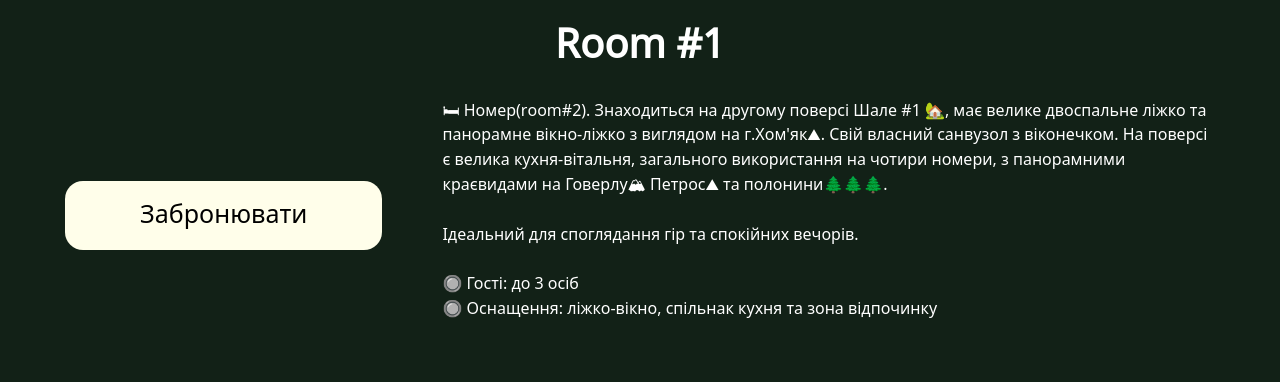
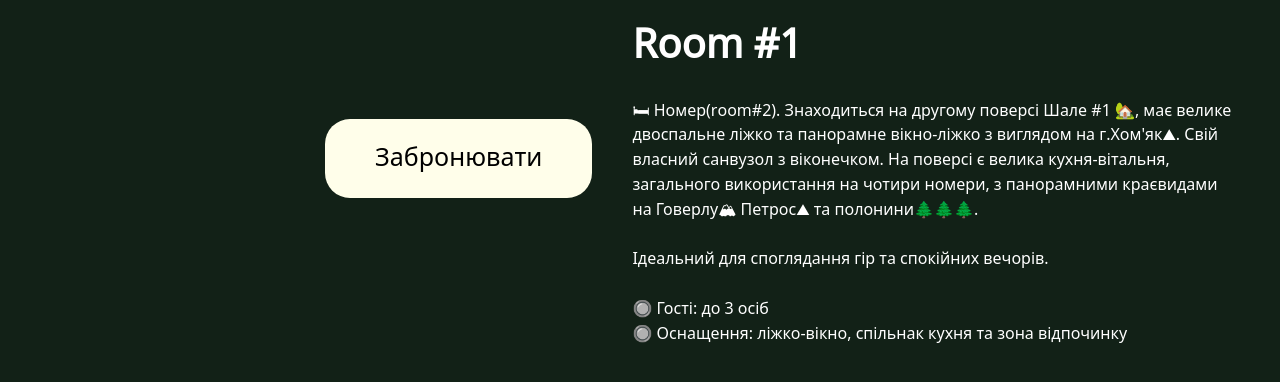
Before and after one commit to verdyshvolodymyr/greenland-site, a plain HTML site: page pages/room_1/room_1.html in a window 1280 px wide. Shown: the part 487-869 px from the top of the page. After the commit the page ends 834 px from the top, so only its background shows below. Drawn offline with Linux system fonts and the light colour scheme.

Commit message:
fixed page Room#1

```diff
--- a/pages/room_1/room_1.css
+++ b/pages/room_1/room_1.css
@@ -33,7 +33,6 @@ body {
 
 .room1__title {
   margin: 0;
-  text-align: center;
   font-size: clamp(28px, 5vw, 40px);
   line-height: 1.2;
   margin-bottom: 30px;
@@ -70,7 +69,7 @@ body {
 .slider {
   position: relative;
   overflow: hidden;
-  border-radius: 100px;
+  border-radius: 50px;
   background: #000;
   box-shadow: var(--card-shadow);
   flex: 1 1 auto;           /* заполняет пространство между стрелками */
@@ -142,6 +141,7 @@ body {
   display: flex;
   gap: 20px;
   align-items: center;
+  margin-left: 260px;
 }
 
 .room1_btn {
@@ -158,8 +158,8 @@ body {
   text-decoration: none;
   font-size: clamp(18px, 2.2vw, 25px);
   background-color: var(--pill-bg);
-  border-radius: 18px;
-  padding: 20px 75px;
+  border-radius: 25px;
+  padding: 25px 50px;
   transition: background-color 0.3s ease, transform 0.2s ease;
   display: inline-block;
 }
@@ -172,7 +172,6 @@ body {
 .room1__text {
   margin: 0 auto;
   max-width: 1400px;
-  padding: 0 20px 60px;
   line-height: 1.55;
   font-size: clamp(14px, 2vw, 16px);
 }
--- a/pages/room_1/room_1.html
+++ b/pages/room_1/room_1.html
@@ -64,10 +64,6 @@
       </main>
     </section>
 
-    <section class="room1__body">
-      <h2 class="room1__title">Room #1</h2>
-    </section>
-
     <section class="room1__description">
       <div class="room1_btn">
         <div class="contacts__call-btn">
@@ -76,6 +72,9 @@
       </div>
 
       <div>
+        <section class="room1__body">
+          <h2 class="room1__title">Room #1</h2>
+        </section>
         <p class="room1__text">
           🛏 Номер(room#2). Знаходиться на другому поверсі Шале #1 🏡, має велике двоспальне ліжко та панорамне вікно-ліжко з виглядом на г.Хом'як⛰. Свій власний санвузол з віконечком. На поверсі є велика  кухня-вітальня, загального використання на чотири номери, з панорамними краєвидами на Говерлу🏔 Петрос⛰  та полонини🌲🌲🌲. <br> <br>
           Ідеальний для споглядання гір та спокійних вечорів. <br><br>
```
Also changed, not shown: index.html (+2 -2 lines).
